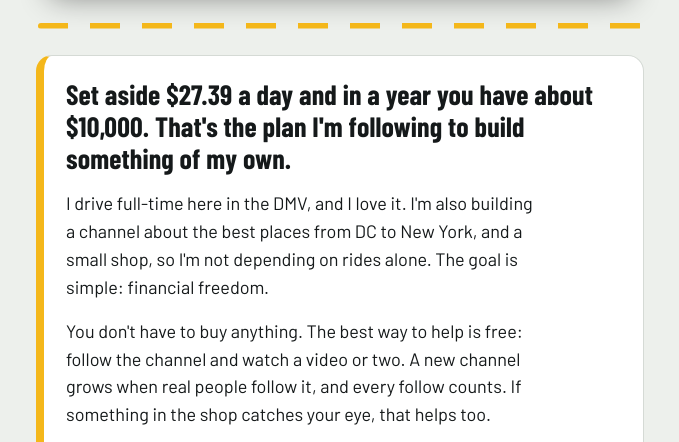
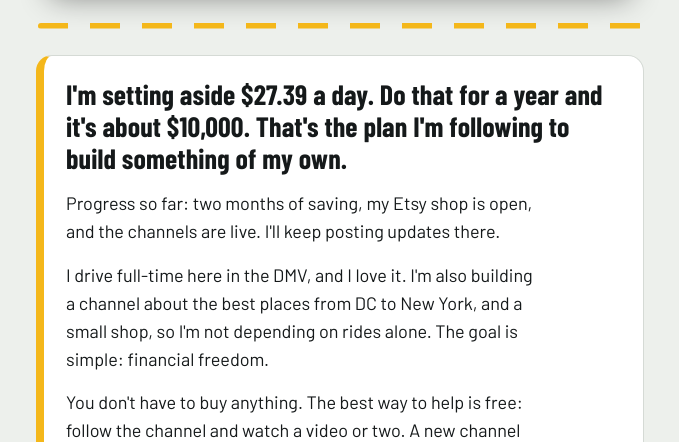
Before and after one commit to SSIMZFamily/dmv-rider-guide, a plain HTML site: page welcome.html in a window 1280 px wide. Shown: the part 345-787 px from the top of the page, without its empty margins (300-979 px from the left). Drawn offline with Linux system fonts and the light colour scheme.

Commit message:
Story page: add progress update and 'setting aside' wording
Co-Authored-By: Claude Sonnet 5.5 <noreply@anthropic.com>
Claude-Session: https://claude.ai/code/session_01KYrTQ5U9mQBS3k6GS4Lr96

```diff
--- a/welcome.html
+++ b/welcome.html
@@ -97,7 +97,8 @@ var CONFIG={
   // One story per driver key (the link ?d=key). 'default' is used when there is no key. Each story is a list of paragraphs; the first is shown large.
   stories:{
     'default':[
-      "Set aside $27.39 a day and in a year you have about $10,000. That's the plan I'm following to build something of my own.",
+      "I'm setting aside $27.39 a day. Do that for a year and it's about $10,000. That's the plan I'm following to build something of my own.",
+      "Progress so far: two months of saving, my Etsy shop is open, and the channels are live. I'll keep posting updates there.",
       "I drive full-time here in the DMV, and I love it. I'm also building a channel about the best places from DC to New York, and a small shop, so I'm not depending on rides alone. The goal is simple: financial freedom.",
       "You don't have to buy anything. The best way to help is free: follow the channel and watch a video or two. A new channel grows when real people follow it, and every follow counts. If something in the shop catches your eye, that helps too.",
       "Thank you for riding with me today."
```
